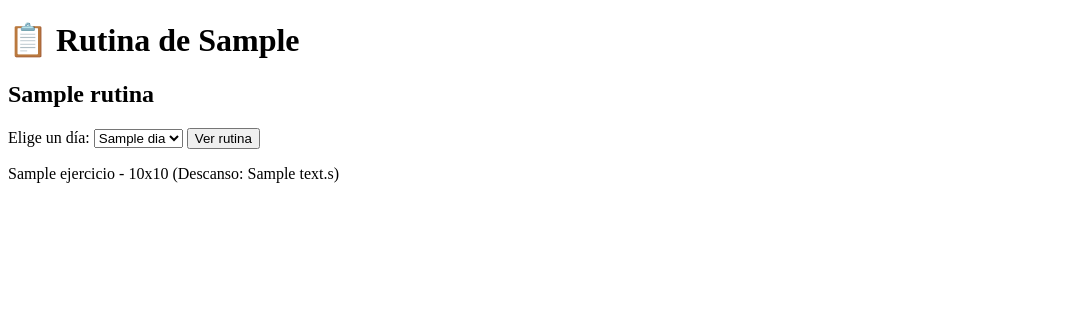
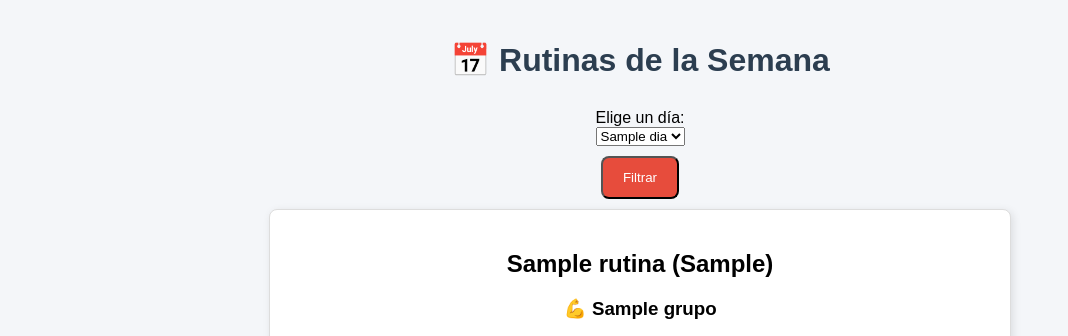
Before and after one commit to DavidBaBu21/gym_portal, a Python web app: template templates/rutinas.html in a window 1280 px wide. Shown: the top 336 px of the page, without its empty margins (0-1068 px from the left). Run offline with Jinja, Linux system fonts and the light colour scheme; the template is opened without the code that fills it: most values are stand-ins (such as "Sample title", 1, 10 or a date in 2020).

Commit message:
Update rutinas.html

```diff
--- a/templates/rutinas.html
+++ b/templates/rutinas.html
@@ -2,13 +2,13 @@
 <html lang="es">
 <head>
   <meta charset="UTF-8">
-  <title>Rutina</title>
+  <title>Rutinas de la Semana</title>
+  <link rel="stylesheet" href="/static/style.css">
 </head>
 <body>
-  <h1>📋 Rutina de {{ dia_elegido|capitalize }}</h1>
-  <h2>{{ rutina.nombre }}</h2>
+  <h1>📅 Rutinas de la Semana</h1>
 
-  <!-- Formulario para elegir día -->
+  <!-- Selector de día -->
   <form method="POST">
     <label for="dia">Elige un día:</label>
     <select name="dia" id="dia">
@@ -16,12 +16,39 @@
         <option value="{{ d }}" {% if d == dia_elegido %}selected{% endif %}>{{ d|capitalize }}</option>
       {% endfor %}
     </select>
-    <button type="submit">Ver rutina</button>
+    <button type="submit">Filtrar</button>
   </form>
 
-  <!-- Mostrar ejercicios asignados -->
-  {% for er in rutina.ejercicios_rutina %}
-    <p>{{ er.ejercicio.nombre }} - {{ er.series }}x{{ er.repeticiones }} (Descanso: {{ er.descanso }}s)</p>
+  <div class="rutinas-container">
+  {% for rutina in rutinas %}
+    <div class="rutina-card">
+      <h2>{{ rutina.nombre }} ({{ rutina.dia_semana|capitalize }})</h2>
+
+      {% set grupos = {} %}
+      {% for er in rutina.ejercicios_rutina %}
+        {% set grupo = er.ejercicio.grupo.nombre %}
+        {% if grupo not in grupos %}
+          {% set _ = grupos.update({grupo: []}) %}
+        {% endif %}
+        {% set _ = grupos[grupo].append(er) %}
+      {% endfor %}
+
+      {% for grupo, ejercicios in grupos.items() %}
+        <h3>💪 {{ grupo|capitalize }}</h3>
+        <div class="musculos">
+          <img src="/static/musculos/{{ grupo }}.png" alt="{{ grupo }}" class="musculo-icon">
+        </div>
+        <ul>
+          {% for er in ejercicios %}
+            <li>
+              <img src="/static/ejercicios/{{ er.ejercicio.archivo }}" alt="{{ er.ejercicio.nombre }}" class="ejercicio-icon">
+              {{ er.ejercicio.nombre }} — {{ er.series }}x{{ er.repeticiones }} (Descanso: {{ er.descanso }}s)
+            </li>
+          {% endfor %}
+        </ul>
+      {% endfor %}
+    </div>
   {% endfor %}
+  </div>
 </body>
 </html>
```
